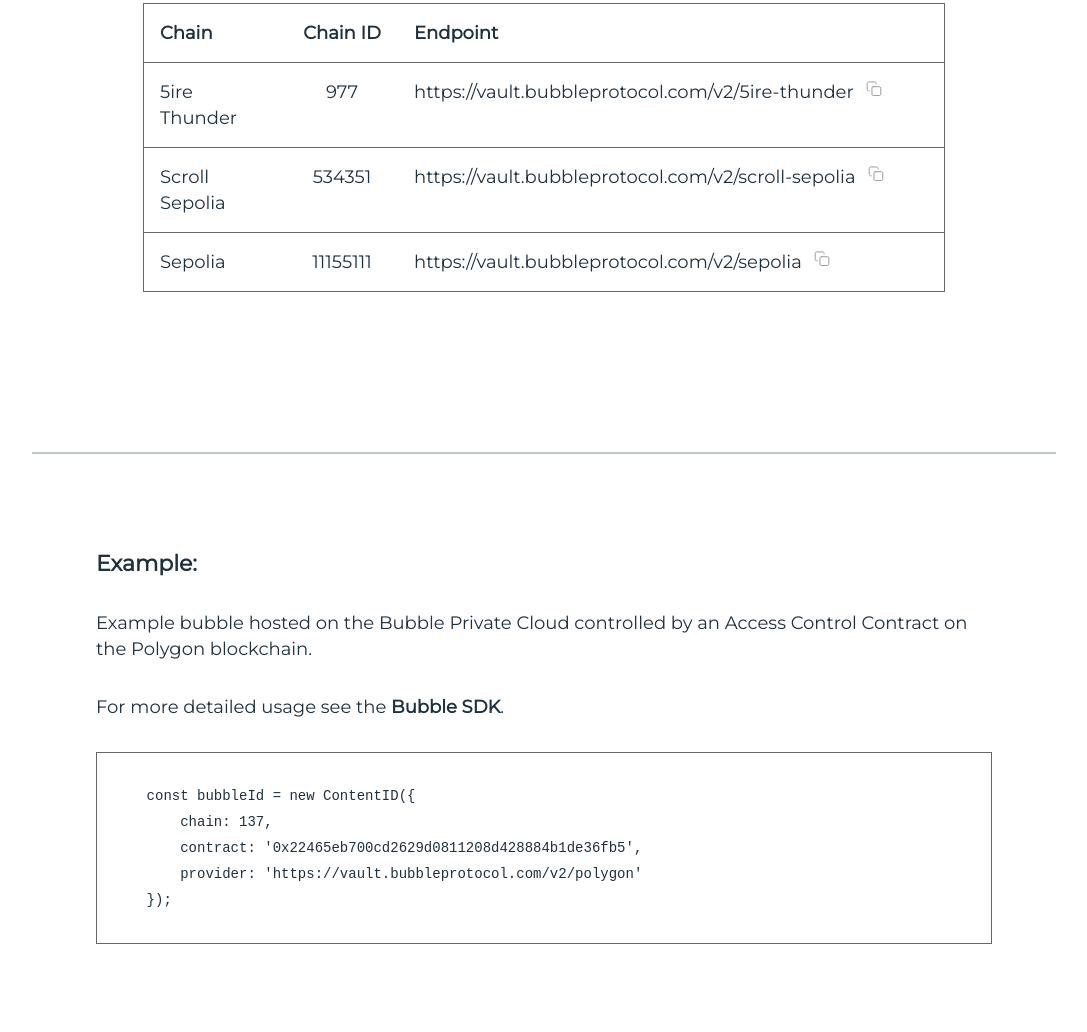
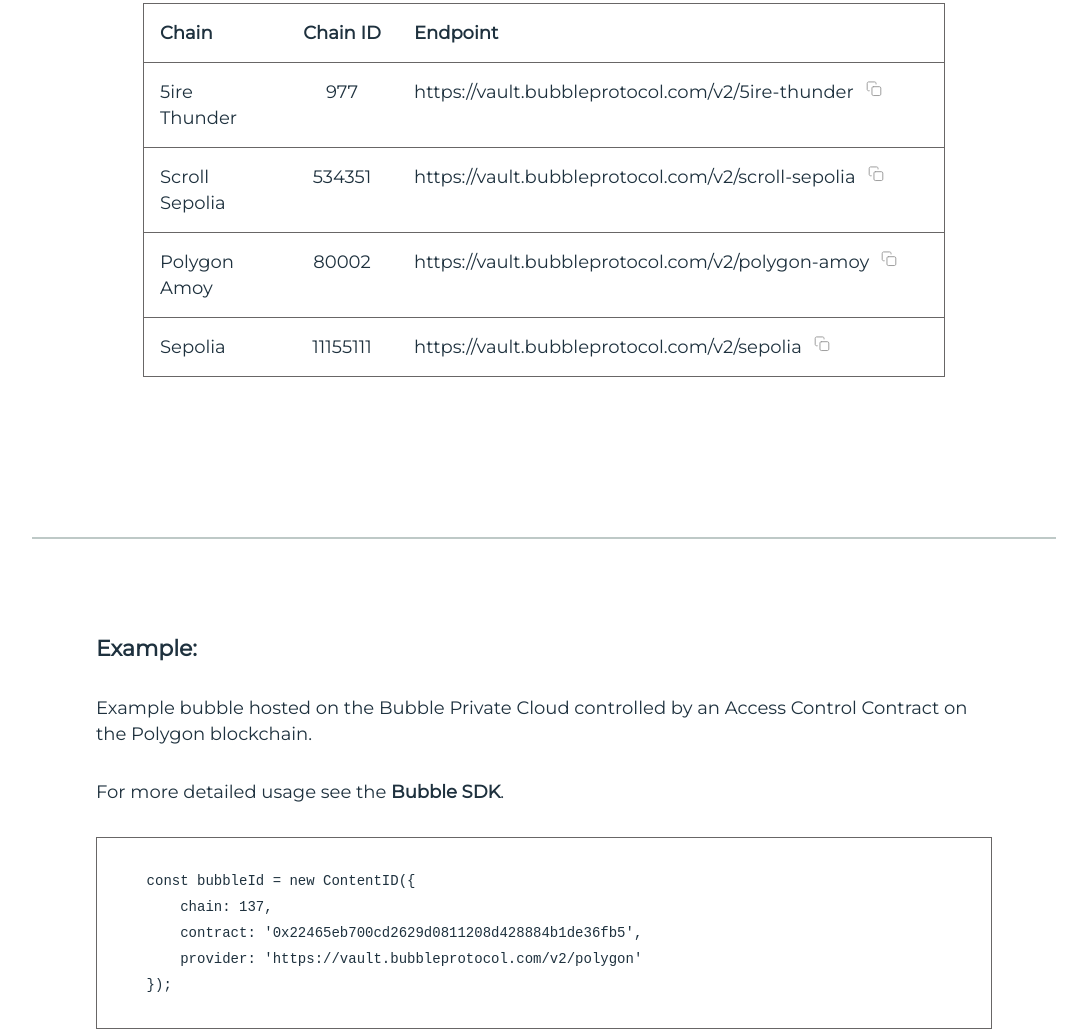
Before and after one commit to Bubble-Protocol/trivial-bubble-server, a website: page public/index.html in a window 1280 px wide. Shown: the part 1776-2808 px from the top of the page, without its empty margins (96-1183 px from the left). Drawn offline with nearby package versions, Linux system fonts and the light colour scheme; no server answers.

Commit message:
add polygon amoy support to web page

```diff
--- a/public/index.html
+++ b/public/index.html
@@ -149,6 +149,14 @@
                             </div>
                         </div>
                         <div class="row">
+                            <span class="chain-column">Polygon Amoy</span>
+                            <span class="chain-id-column">80002</span>
+                            <div class="url-column">
+                                <span>https://vault.bubbleprotocol.com/v2/polygon-amoy</span>
+                                <img class="icon" src="images/icons/copy.svg" onclick="copyToClipboard('https://vault.bubbleprotocol.com/v2/polygon-amoy')">
+                            </div>
+                        </div>
+                        <div class="row">
                             <span class="chain-column">Sepolia</span>
                             <span class="chain-id-column">11155111</span>
                             <div class="url-column">
```
